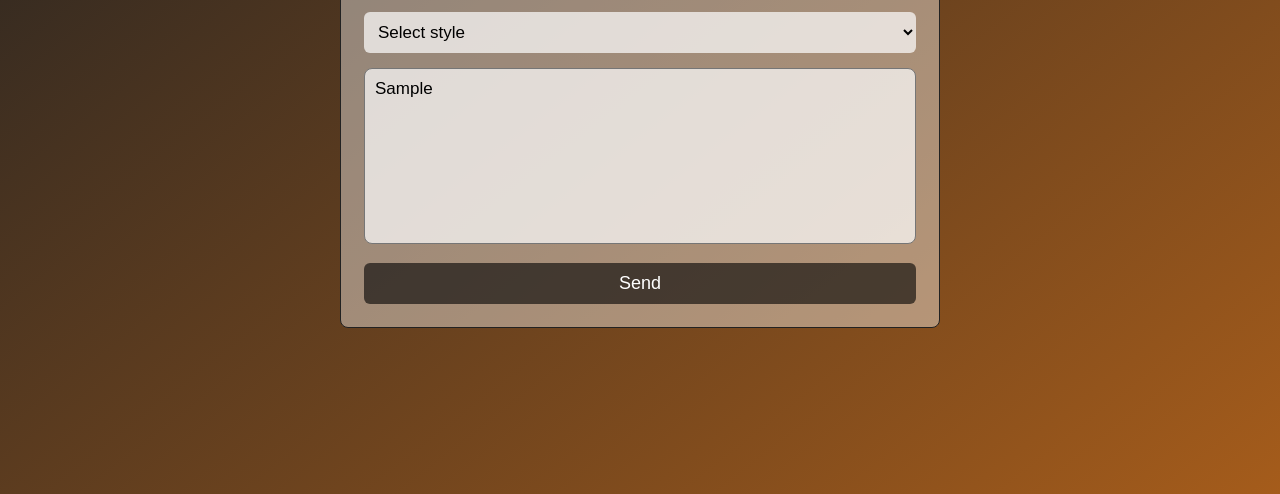
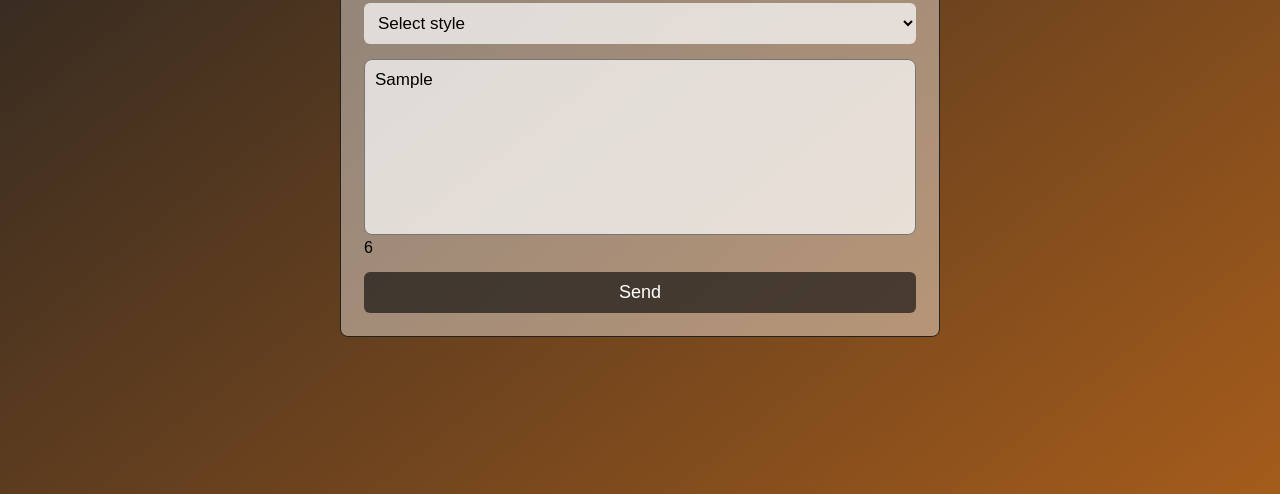
Before and after one commit to codewarnab/whatsapp-message-sender, a plain HTML site: page index.html in a window 1280 px wide. Both pictures are taken after typing "Sample", "Sample" into the empty fields and a click on the button "Send". Shown: the part 306-800 px from the top of the page. Drawn offline with Linux system fonts and the light colour scheme.

Commit message:
added char counter

```diff
--- a/index.html
+++ b/index.html
@@ -23,6 +23,7 @@
             <div class="input-container">
                 <textarea  id="message" placeholder="Literally anything you want"></textarea>
                 <p id="message-error"> </p>
+                <p id="charCount">0</p>
             </div>
             <button id="sendBtn" onclick="sendMessage()">Send</button>
         </div>
--- a/script.js
+++ b/script.js
@@ -4,13 +4,13 @@ let sendBtn= document.getElementById('sendBtn');
 let input_error =document.getElementById("input-error");
 let message_error =document.getElementById("message-error");
 let style = '';
+let charCount = document.getElementById("charCount");
 
 
 
 function setStyle(e){
     style = e.value;
 }
-
 
 function inputValidator(){
     if(number.value.length!=10){
@@ -25,6 +25,7 @@ function inputValidator(){
 
     }
 }
+
 function messageValidator(){
 
     if(messageInput.value.length<=0){
@@ -40,7 +41,6 @@ function messageValidator(){
     }
 }
 
-
 function sendMessage(){
     const isInputValid = inputValidator();
     const isMessageValid = messageValidator();
@@ -55,5 +55,12 @@ function sendMessage(){
         a.click()
 
     }
+}
 
+// updates message length
+function updateCharCount() {
+    charCount.innerHTML = messageInput.value.length;
 }
+
+// event listener that updates char count in real time
+messageInput.addEventListener('input', updateCharCount);
```
